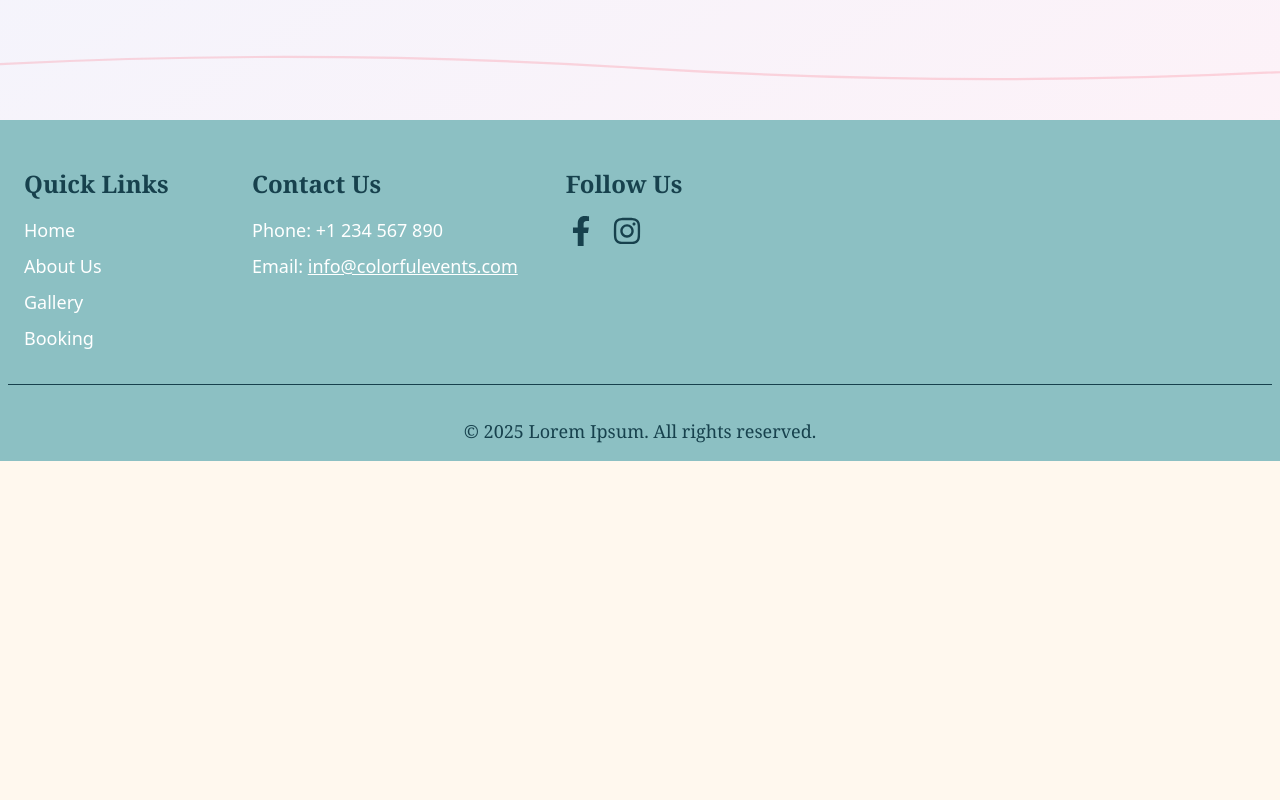
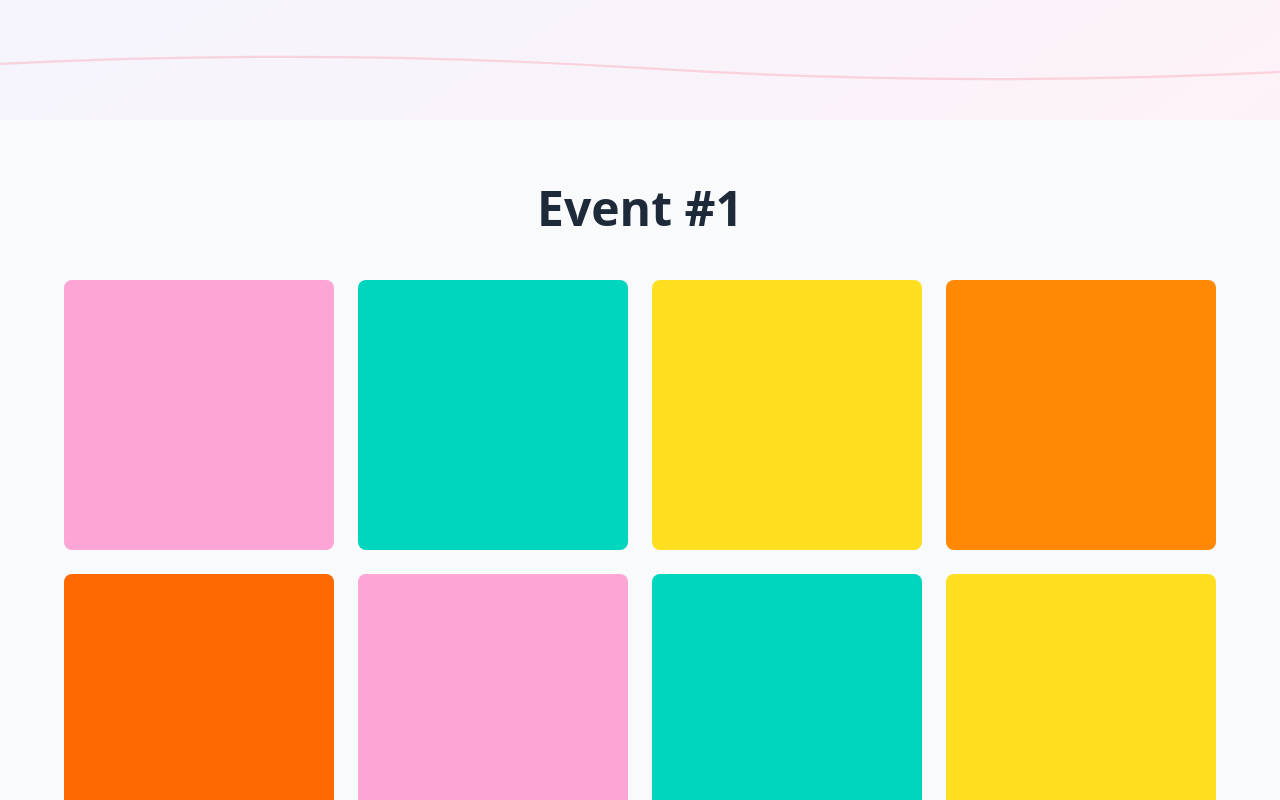
Before and after one commit to Jomar77/SEBS-Website, a React (Vite) app in the folder sebs-website/: page /gallery in a window 1280 px wide. Shown: the part 1220-2020 px from the top of the page. Before the commit the page ends 1681 px from the top, so only its background shows below. Built offline with nearby package versions, Linux system fonts and the light colour scheme.

Commit message:
Gallery changes

```diff
--- /dev/null
+++ b/sebs-website/src/Components/Gallery/ShowcaseGallery/GalleryGrid.jsx
@@ -0,0 +1,90 @@
+import React, { useEffect, useRef } from 'react';
+import { gsap } from 'gsap';
+import { ScrollTrigger } from 'gsap/ScrollTrigger';
+
+gsap.registerPlugin(ScrollTrigger);
+
+const GalleryGrid = ({
+  title,
+  images = [],
+  bgColor = "bg-gray-50",
+  titleColor = "text-gray-800"
+}) => {
+  const galleryRef = useRef(null);
+  const titleRef = useRef(null);
+  const imagesRef = useRef([]);
+
+  useEffect(() => {
+    const ctx = gsap.context(() => {
+      // Animate title
+      gsap.fromTo(titleRef.current,
+        { opacity: 0, y: -30 },
+        {
+          opacity: 1,
+          y: 0,
+          duration: 0.8,
+          scrollTrigger: {
+            trigger: galleryRef.current,
+            start: "top 80%",
+            end: "bottom 20%",
+          }
+        }
+      );
+
+      // Animate images with stagger
+      gsap.fromTo(imagesRef.current,
+        { opacity: 0, scale: 0.8, y: 30 },
+        {
+          opacity: 1,
+          scale: 1,
+          y: 0,
+          duration: 0.6,
+          stagger: 0.1,
+          scrollTrigger: {
+            trigger: galleryRef.current,
+            start: "top 70%",
+            end: "bottom 20%",
+          }
+        }
+      );
+    }, galleryRef);
+
+    return () => ctx.revert();
+  }, []);
+
+  const addToRefs = (el) => {
+    if (el && !imagesRef.current.includes(el)) {
+      imagesRef.current.push(el);
+    }
+  };
+
+  return (
+    <section ref={galleryRef} className={`py-16 px-4 ${bgColor}`}>
+      <div className="max-w-6xl mx-auto">
+        <h2
+          ref={titleRef}
+          className={`text-4xl md:text-5xl font-bold text-center ${titleColor} mb-12`}
+        >
+          {title}
+        </h2>
+
+        <div className="grid grid-cols-2 md:grid-cols-4 gap-4 md:gap-6">
+          {images.map((image, index) => (
+            <div
+              key={index}
+              ref={addToRefs}
+              className={`aspect-square ${image.bgColor || 'bg-gray-200'} rounded-lg hover:scale-105 transition-transform duration-300 cursor-pointer`}
+              style={image.src ? { backgroundImage: `url(${image.src})`, backgroundSize: 'cover', backgroundPosition: 'center' } : {}}
+            >
+              {image.alt && (
+                <span className="sr-only">{image.alt}</span>
+              )}
+            </div>
+          ))}
+        </div>
+      </div>
+    </section>
+  );
+};
+
+export default GalleryGrid;
--- /dev/null
+++ b/sebs-website/src/Components/Gallery/ShowcaseGallery/GalleryShowcase.jsx
@@ -0,0 +1,30 @@
+import React from 'react';
+import GalleryGrid from './GalleryGrid';
+
+const GalleryShowcase = () => {
+  const eventImages = [
+    { bgColor: 'bg-pink-300', alt: 'Event photo 1' },
+    { bgColor: 'bg-teal-400', alt: 'Event photo 2' },
+    { bgColor: 'bg-yellow-300', alt: 'Event photo 3' },
+    { bgColor: 'bg-orange-400', alt: 'Event photo 4' },
+    { bgColor: 'bg-orange-500', alt: 'Event photo 5' },
+    { bgColor: 'bg-pink-300', alt: 'Event photo 6' },
+    { bgColor: 'bg-teal-400', alt: 'Event photo 7' },
+    { bgColor: 'bg-yellow-300', alt: 'Event photo 8' },
+    { bgColor: 'bg-teal-400', alt: 'Event photo 9' },
+    { bgColor: 'bg-yellow-300', alt: 'Event photo 10' },
+    { bgColor: 'bg-orange-400', alt: 'Event photo 11' },
+    { bgColor: 'bg-pink-300', alt: 'Event photo 12' },
+  ];
+
+  return (
+    <GalleryGrid
+      title="Event #1"
+      images={eventImages}
+      bgColor="bg-gray-50"
+      titleColor="text-gray-800"
+    />
+  );
+};
+
+export default GalleryShowcase;
--- a/sebs-website/src/Routes/Gallery.jsx
+++ b/sebs-website/src/Routes/Gallery.jsx
@@ -1,6 +1,7 @@
 // src/components/BentCarousel.js
 
-import CurvedCarousel from "../Components/Gallery/ParallaxCarousel";
+import GalleryShowcase from "../Components/Gallery/ShowcaseGallery/GalleryShowcase";
+import CurvedCarousel from "../Components/Gallery/CarouselGallery/ParallaxCarousel";
 import RecentEvent from "../Components/Gallery/RecentEvent";
 
 export default function Gallery() {
@@ -21,6 +22,7 @@ export default function Gallery() {
       <div>
         <CurvedCarousel panels={galleryPanels} />
         <RecentEvent />
+        <GalleryShowcase />
       </div>
     </>
   );
```
Also changed, not shown: sebs-website/src/Components/Gallery/ParallaxCarousel.css (deleted, +0 -87 lines), sebs-website/src/Components/Gallery/CarouselGallery/ParallaxCarousel.jsx (renamed from sebs-website/src/Components/Gallery/ParallaxCarousel.jsx).
